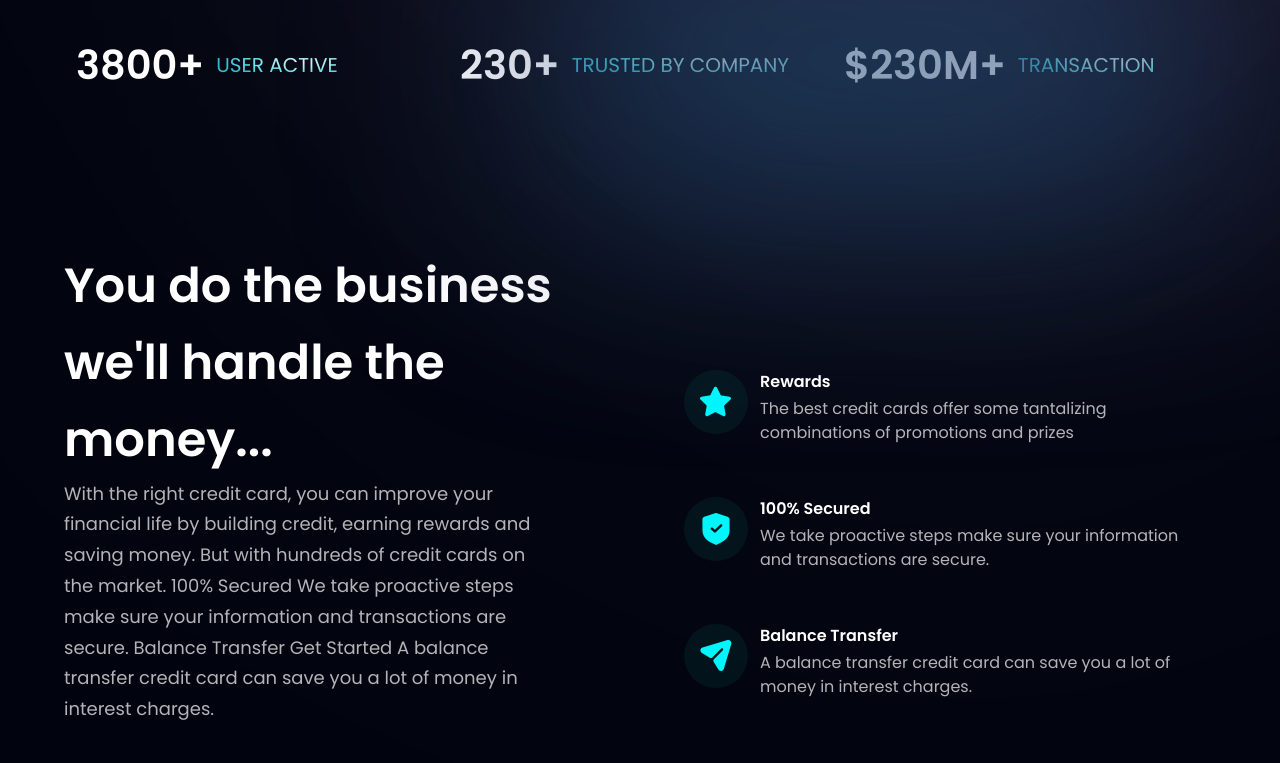
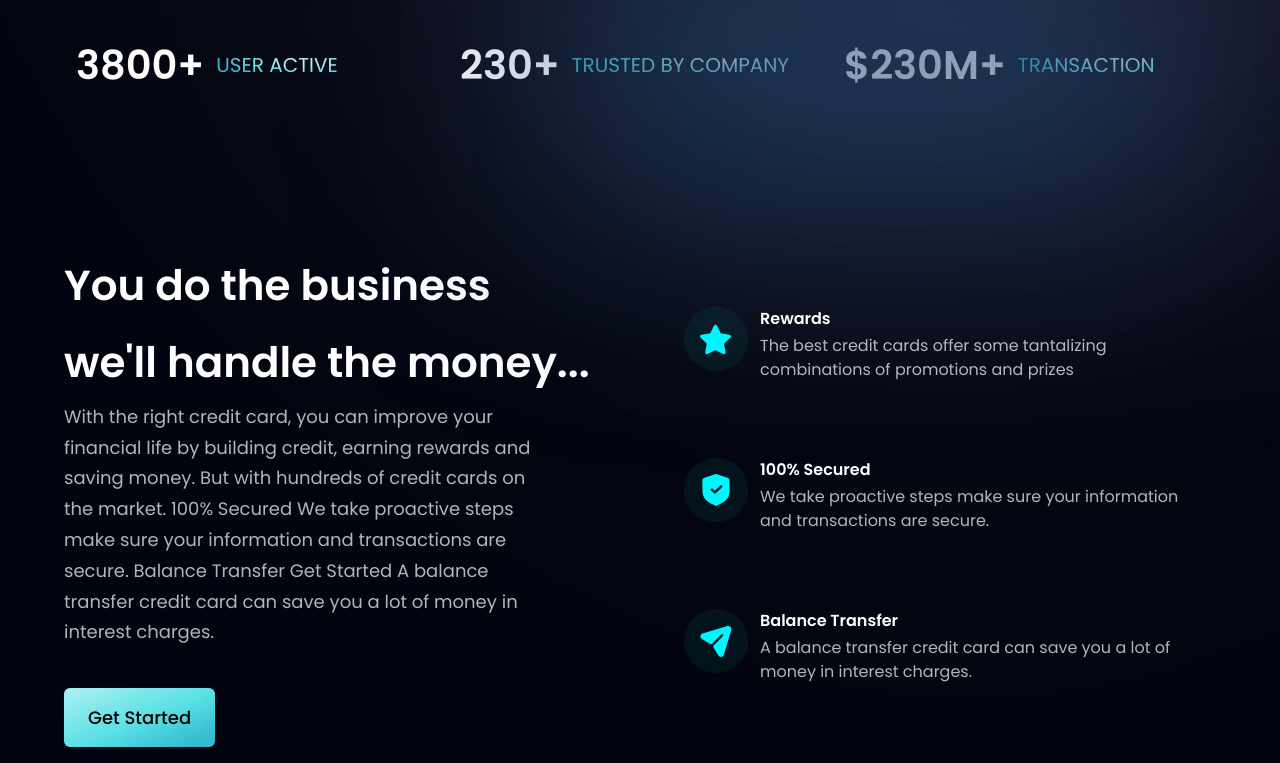
Before and after one commit to Ciakn/hooBank, a React (Vite) app in the folder bank_modern_app/: page / in a window 1280 px wide. Shown: the part 541-1304 px from the top of the page. Built offline with nearby package versions, Linux system fonts and the light colour scheme.

Commit message:
styiling business & hero section

```diff
--- a/bank_modern_app/src/components/Business.jsx
+++ b/bank_modern_app/src/components/Business.jsx
@@ -5,8 +5,8 @@ import Button from "./Button";
 const FeatureCard = ({ icon, title, content, index }) => (
   <div
     className={`flex flex-row p-6 rounded-[20px] ${
-      index !== features.index - 1 ? "mb-6" : "mb-0"
-    }feature-card`}>
+      index !== features.length - 1 ? "mb-6" : "mb-0"
+    } feature-card`}>
     <div
       className={`w-[64px] h-[64px] rounded-full ${styles.flexCenter} bg-dimBlue`}>
       <img src={icon} alt="icon" className={`w-[50%] h-[50%] object-contain`} />
@@ -25,11 +25,11 @@ const FeatureCard = ({ icon, title, content, index }) => (
 const Business = () => (
   <section id="features" className={`${layout.section}`}>
     <div className={`${layout.sectionInfo}`}>
-      <h2 className={`${styles.heading2}`}>
+      <h3 className={`${styles.heading2}`}>
         You do the business <br className="sm:block hidden" />
         we'll handle the money...
-      </h2>
-      <p className={`${styles.paragraph} max-w-[470px]`}>
+      </h3>
+      <p className={`${styles.paragraph} max-w-[470px] text-[16px]`}>
         With the right credit card, you can improve your financial life by
         building credit, earning rewards and saving money. But with hundreds of
         credit cards on the market. 100% Secured We take proactive steps make
--- a/bank_modern_app/src/components/Hero.jsx
+++ b/bank_modern_app/src/components/Hero.jsx
@@ -38,7 +38,7 @@ const Hero = () => (
       <img
         src={robot}
         alt="robot"
-        className={`w-[80%] h-[80%]  z-[5] relative`}
+        className={`w-[85%] h-[80%]  z-[5] relative`}
       />
       <div
         className={`absolute  w-[40%] h-[35%]  top-0 pink__gradient z-[0]`}
--- a/bank_modern_app/src/style.js
+++ b/bank_modern_app/src/style.js
@@ -2,7 +2,7 @@ const styles = {
   boxWidth: "xl:max-w-[1280px] w-full",
 
   heading2:
-    "font-poppins font-semibold xs:text-[48px] text-[40px] text-white xs:leading-[76.8px] leading-[66.8px] w-full",
+    "font-poppins font-semibold xs:text-[42px] text-[40px] text-white xs:leading-[76.8px] leading-[66.8px] w-full",
   paragraph:
     "font-poppins font-normal text-dimWhite text-[18px] leading-[30.8px]",
 
```
